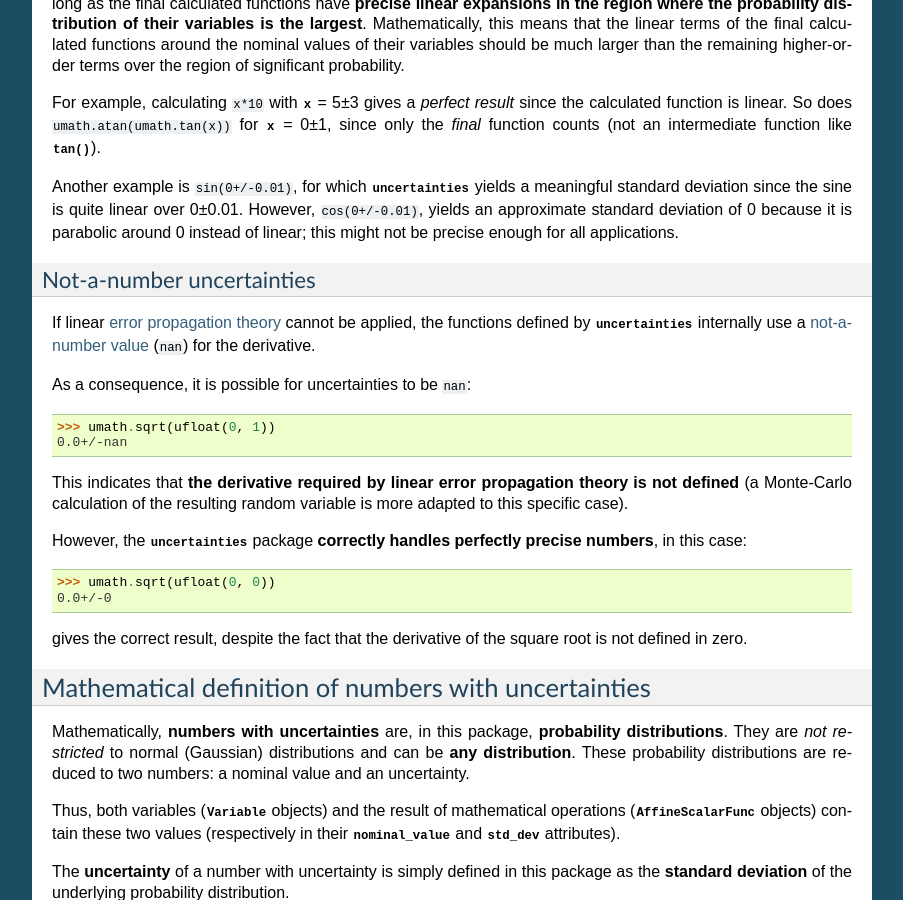
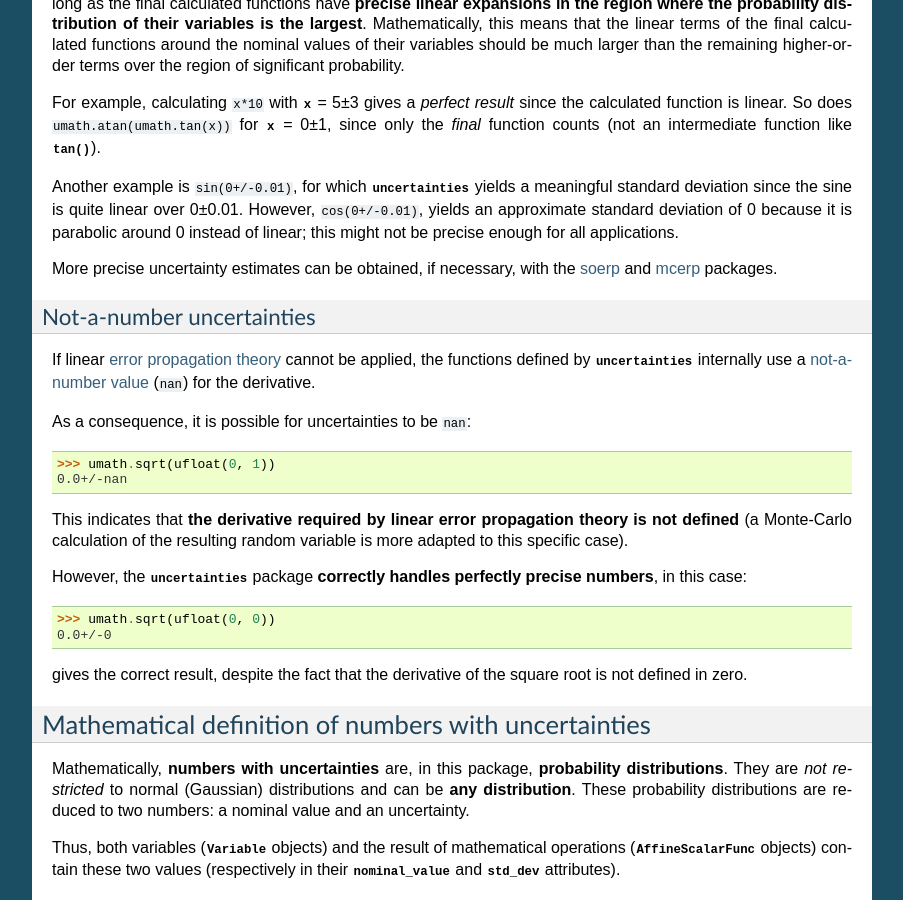
Before and after one commit to lmfit/uncertainties, a Sphinx documentation site: the page built from doc/tech_guide.rst, in a window 1280 px wide and 900 px high, scrolled down 1292 px. Shown: the whole window, without its empty margins (198-1101 px from the left). Built offline with Sphinx 7.4.7, drawn with Linux system fonts in a browser that asks for light colours; the version number is read from the project's files by our own code.

Commit message:
Pointed to Python packages that go beyond the limitations of linear error propagation.

```diff
--- a/doc/tech_guide.rst
+++ b/doc/tech_guide.rst
@@ -83,6 +83,9 @@ yields a meaningful standard deviation since the sine is quite linear
 over 0±0.01.  However, ``cos(0+/-0.01)``, yields an approximate
 standard deviation of 0 because it is parabolic around 0 instead of
 linear; this might not be precise enough for all applications.
+
+More precise uncertainty estimates can be obtained, if necessary, with
+the soerp_ and mcerp_ packages.
 
 .. index:: NaN
 
@@ -377,3 +380,6 @@ objects store all the variables they depend on:
 .. _pydoc: http://docs.python.org/library/pydoc.html
 
 .. _error propagation theory: http://en.wikipedia.org/wiki/Error_propagation
+
+.. _soerp: https://pypi.python.org/pypi/soerp
+.. _mcerp: https://pypi.python.org/pypi/mcerp
```
